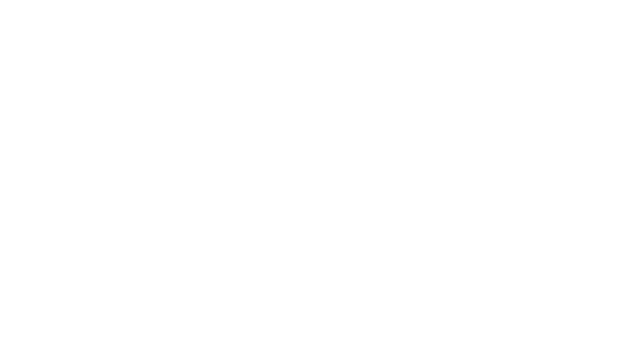
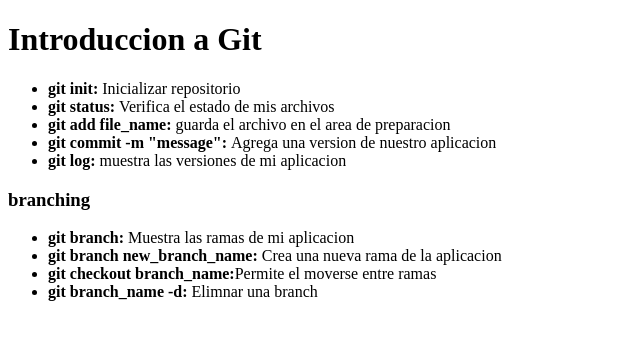
Before and after one commit to xDanyV/intro_git, a plain HTML site: page intro.html in a window 1280 px wide. Shown: the whole page, without its empty margins (0-640 px from the left). Drawn offline with Linux system fonts and the light colour scheme.

Commit message:
Branching commands

```diff
--- a/intro.html
+++ b/intro.html
@@ -1,3 +1,31 @@
-<html>
+<!DOCTYPE html>
+<html lang="en">
+
+<head>
+    <meta charset="UTF-8">
+    <meta name="viewport" content="width=device-width, initial-scale=1.0">
+    <title>Intro Git</title>
+</head>
+
+<body>
+    <h1>Introduccion a Git</h1>
+    <ul>
+        <li><b>git init: </b>Inicializar repositorio</li>
+        <li><b>git status: </b>Verifica el estado de mis archivos</li>
+        <li><b>git add file_name: </b>guarda el archivo en el area de preparacion</li>
+        <li><b>git commit -m "message": </b>Agrega una version de nuestro aplicacion</li>
+        <li><b>git log: </b>muestra las versiones de mi aplicacion</li>
+    </ul>
+
+
+    <h3>branching</h3>
+    <ul>
+        <li><b>git branch: </b> Muestra las ramas de mi aplicacion</li>
+        <li><b>git branch new_branch_name: </b> Crea una nueva rama de la aplicacion</li>
+        <li><b>git checkout branch_name:</b>Permite el moverse entre ramas</li>
+        <li><b>git branch_name -d:</b> Elimnar una branch</li>
+    </ul>
+
+</body>
 
 </html>
```
